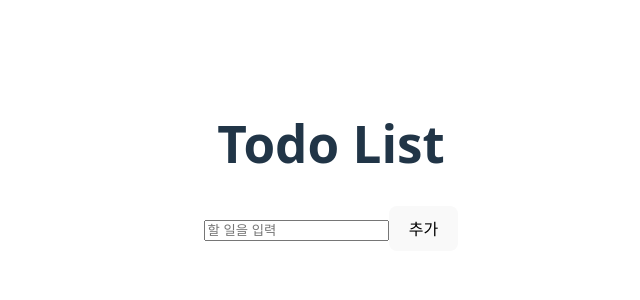
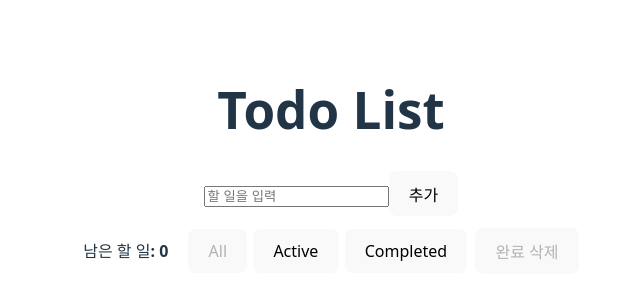
Before and after one commit to Byeong-Gwan/react-to-do, a React app: page / in a window 1280 px wide. Shown: the part 234-534 px from the top of the page, without its empty margins (309-949 px from the left). Built offline with nearby package versions, Linux system fonts and the light colour scheme; the HTML template or start-up script is replaced by a standard one.

Commit message:
feat, refactor: localStorage 분리 나중에 Supabase 변경 대비

```diff
--- /dev/null
+++ b/src/components/todo/TodoFilter.jsx
@@ -0,0 +1,26 @@
+import React from 'react'
+
+function TodoFilter({ filter, onChange, leftCount, onClearCompleted, hasCompleted }) {
+  return (
+    <div style={{ display: "flex", alignItems: "center", gap: 8, margin: "12px 0" }}>
+        <strong>남은 할 일: {leftCount}</strong>
+
+        <div style={{ display: "flex",  gap: 6, marginLeft: 12 }}>
+            <button type="button" onClick={() => onChange("all")} disabled={filter === "all"}>All</button>
+            <button type="button" onClick={() => onChange("active")} disabled={filter === "active"}>Active</button>
+            <button type="button" onClick={() => onChange("completed")} disabled={filter === "completed"}>Completed</button>
+        </div>
+
+        <button
+            type="button"
+            onClick={onClearCompleted}
+            disabled={!hasCompleted}
+            style={{ marginLeft: "auto" }}
+        >
+            완료 삭제
+        </button>
+    </div>
+  );
+}
+
+export default TodoFilter
--- a/src/hooks/useTodos.jsx
+++ b/src/hooks/useTodos.jsx
@@ -1,19 +1,11 @@
-import React from 'react'
 import { useState, useEffect } from 'react'
+import { loadTodos, saveTodos } from '../repositories/todoRepository';
 export function useTodos() {
 
-    const [todos, setTodos] = useState(() => {
-        try {
-            const raw = localStorage.getItem('todos');
-            const parsed = raw ? JSON.parse(raw) : [];
-            return Array.isArray(parsed) ? parsed : [];
-        } catch (error) {
-            return [];
-        }
-    });
+    const [todos, setTodos] = useState(() => loadTodos());
 
     useEffect(() => {
-        localStorage.setItem('todos', JSON.stringify(todos));
+        saveTodos(todos);
     }, [todos]);
 
     // 추가
@@ -25,7 +17,8 @@ export function useTodos() {
         setTodos(prev => [
             ...prev,
             {
-                id: Date.now(),
+                // timestamp + random 충돌 방지
+                id: Date.now() + Math.random(),
                 text,
                 completed: false
             }
@@ -58,11 +51,17 @@ export function useTodos() {
         );
     };
 
+    // filter 기능
+    const clearCompleted = () => {
+        setTodos((prev) => prev.filter((todo) => !todo.completed));
+    };
+
   return {
       todos,
       addTodo,
       deleteTodo,
       updateTodo,
-      toggleTodo
+      toggleTodo,
+      clearCompleted
   };
 }
--- a/src/pages/TodoPage.jsx
+++ b/src/pages/TodoPage.jsx
@@ -1,16 +1,51 @@
-import React from 'react'
+import React, { useMemo, useState } from 'react'
 import { useTodos } from '../hooks/useTodos';
 import TodoForm from '../components/todo/TodoForm';
 import TodoList from '../components/todo/TodoList';
+import TodoFilter from '../components/todo/TodoFilter';
 
 function TodoPage() {
-    const { todos, addTodo, deleteTodo, updateTodo, toggleTodo } = useTodos();
+    const { todos, addTodo, deleteTodo, updateTodo, toggleTodo, clearCompleted } = useTodos();
+    const [filter, setFilter] = useState("all"); // all | active | completed
+
+    // useMemo는 성능 향상을 위해 사용
+    // 불필요한 리렌더링 이나 useEffect 불필요하게 호출되는걸 막기위해
+    // 중복 계산이 발생하지 않게하기 위해
+    // useMemo 개념 확인해야됨
+    const filteredTodos = useMemo(() =>{
+        if (filter === "active") {
+            return todos.filter((todo) => !todo.completed);
+        }
+
+        if (filter === "completed") {
+            return todos.filter((todo) => todo.completed);
+        }
+
+        return todos;
+    }, [todos, filter]);
+
+    const leftCount = useMemo(() => (
+        todos.filter((todo) => !todo.completed)
+    ).length, [todos]);
+
+    const hasCompleted = useMemo(() => (
+        todos.some((todo) => todo.completed)
+    ), [todos]);
     return (
         <div>
             <h1>Todo List</h1>
             <TodoForm onAdd={addTodo} />
+
+            <TodoFilter
+                filter={filter}
+                onChange={setFilter}
+                leftCount={leftCount}
+                hasCompleted={hasCompleted}
+                onClearCompleted={clearCompleted}
+            />
+
             <TodoList
-                todos={todos}
+                todos={filteredTodos}
                 onToggle={toggleTodo}
                 onDelete={deleteTodo}
                 onUpdate={updateTodo}
--- /dev/null
+++ b/src/repositories/todoRepository.jsx
@@ -0,0 +1,34 @@
+const STORAGE_KEY = "todos";
+
+/**
+ * LocalStorage에서 Todo리스트를 로드
+ * - JSON 파싱 실패, 데이터 타입 이상, localStorage 접근 실패 등을 방어
+ */
+export function loadTodos() {
+    try {
+        const raw = localStorage.getItem(STORAGE_KEY);
+        const parsed = raw ? JSON.parse(raw) : [];
+        return Array.isArray(parsed) ? parsed : [];
+    } catch (error) {
+        return [];
+    }
+}
+
+/**
+ * LocalStorage에 Todo리스트를 저장
+ * - 직렬화 실패/ 접근 실패 방어
+ */
+export function saveTodos(todos) {
+    try {
+        localStorage.setItem(STORAGE_KEY, JSON.stringify(todos));
+    } catch (error) { /* 저장 실패해도 앱이 죽지 않게 무시 */ }
+}
+
+/**
+ * 저장소 초기화 필요시 사용
+ */
+export function clearTodos() {
+    try {
+        localStorage.removeItem(STORAGE_KEY);
+    } catch (error) {}
+}
```
